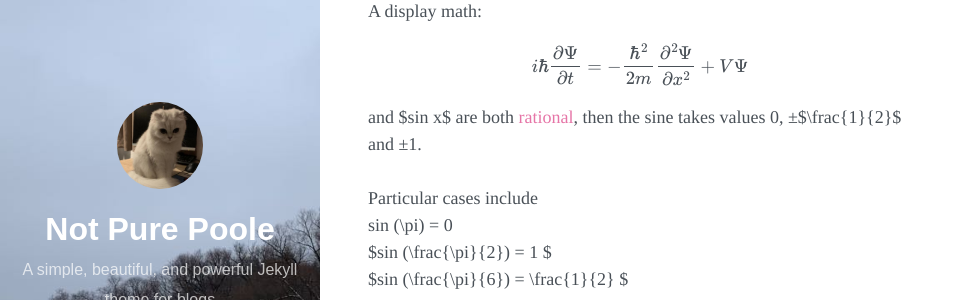
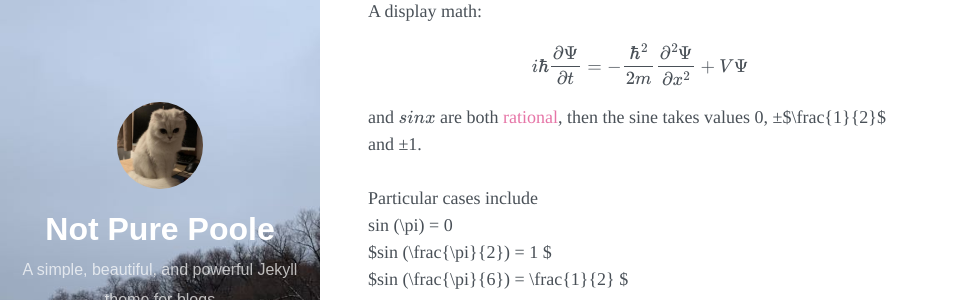
Before and after one commit to stackbit-projects/marvelous-goose-1e19c, a Jekyll site: the page built from _posts/2020-10-02-testing-mathjax.md, in a window 1280 px wide and 900 px high, scrolled down 336 px. Shown: the part 154-454 px from the top of the window, without its empty margins (0-975 px from the left). Built offline with Jekyll 4.4.1, drawn with Linux system fonts in a browser that asks for light colours; nearby versions of some CDN libraries.

Commit message:
2020-10-02-testing-mathjax.md: updated markdown_content

```diff
--- a/_posts/2020-10-02-testing-mathjax.md
+++ b/_posts/2020-10-02-testing-mathjax.md
@@ -33,7 +33,7 @@ $$
 
 
 
-and $sin x$ are both <font color= E675A7> rational</font>, then the sine takes values 0, ±$\frac{1}{2}$ and ±1.<br/>
+and $$sin x$$ are both <font color= E675A7> rational</font>, then the sine takes values 0, ±$\frac{1}{2}$ and ±1.<br/>
  <br/>Particular cases include<br/>
 sin (\pi) = 0 <br/>
 $sin (\frac{\pi}{2}) = 1 $<br/>
```
